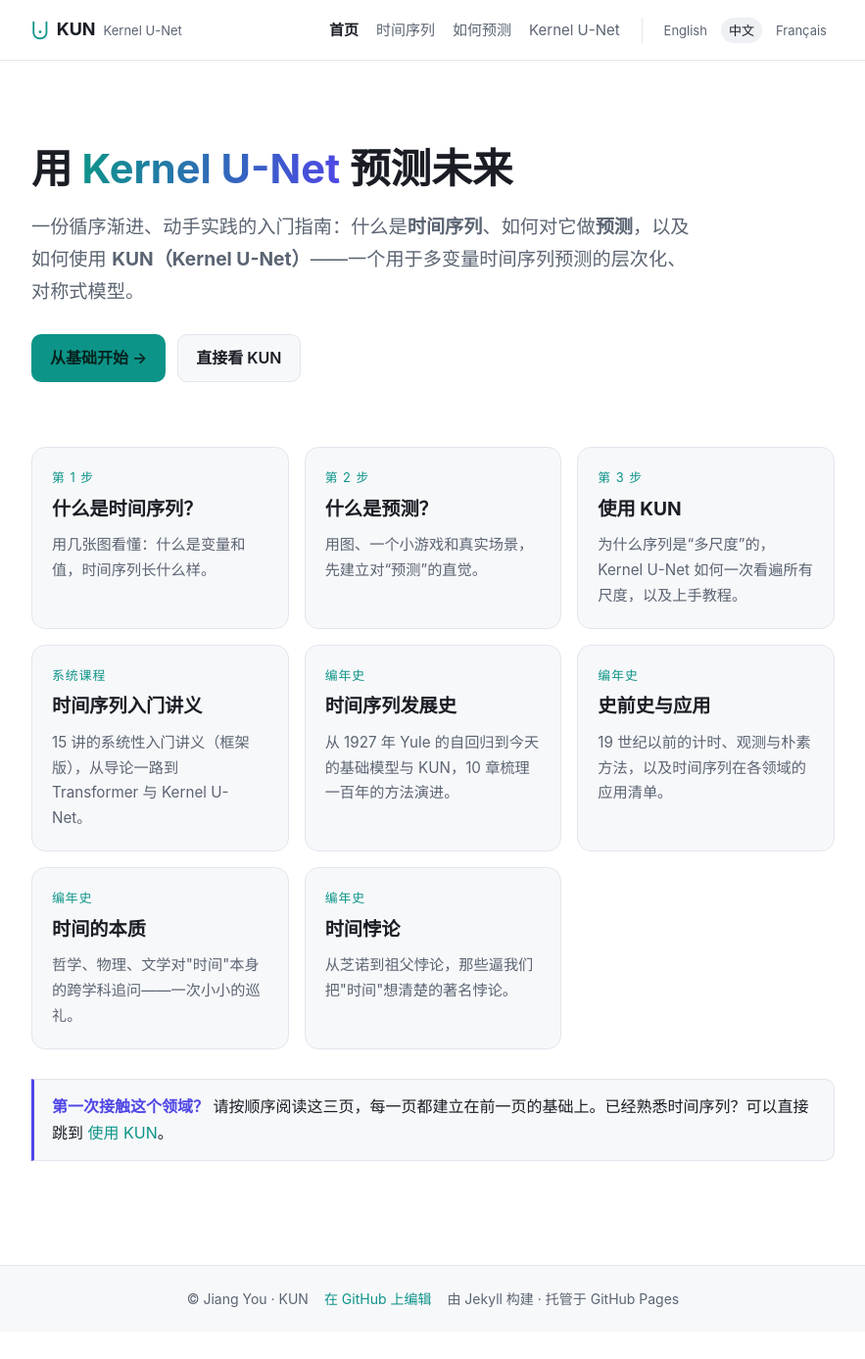
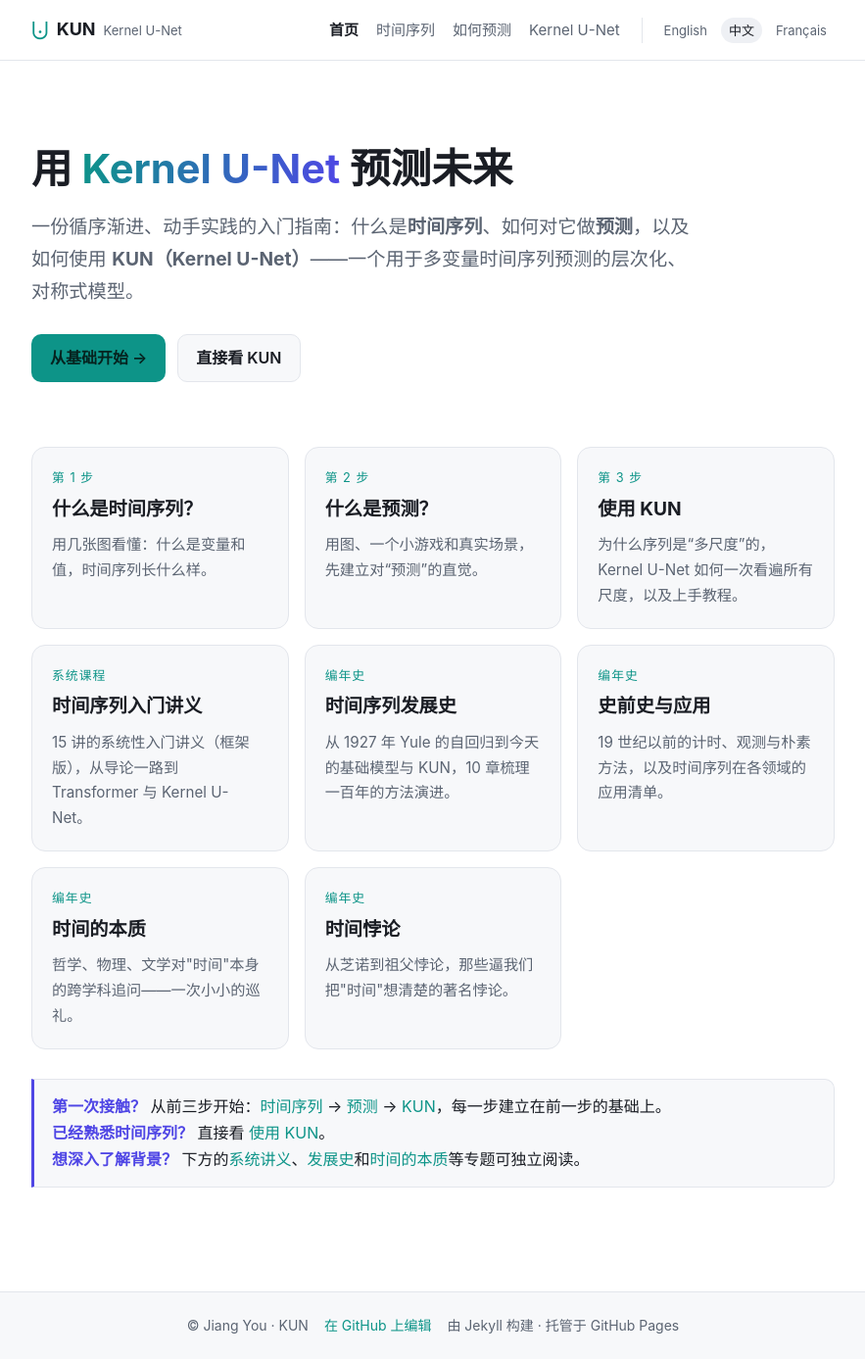
Before and after one commit to JiangYou2025/kun, a Jekyll site: the page built from zh/index.html, in a window 1280 px wide and 1387 px high. Shown: the whole window at 98% size, without its empty margins (198-1081 px from the left). Built offline with Jekyll 4.4.1, drawn with Linux system fonts in a browser that asks for light colours.

Commit message:
Update homepage guide text to match actual content
zh: 8 cards (3 steps + 5 topics) → guide now mentions all three paths
    (入门三步 / 直接看KUN / 深入专题)
en/fr: clarified with inline links instead of vague 'three pages'

```diff
--- a/en/index.html
+++ b/en/index.html
@@ -32,5 +32,6 @@
 </div>
 
 <div class="note">
-  <strong>New to the field?</strong> Read the three pages in order — each one builds on the previous. Already comfortable with time series? Jump straight to <a href="{{ '/en/kun/' | relative_url }}">Using KUN</a>.
+  <strong>New to the field?</strong> Start with the three steps above: <a href="{{ '/en/time-series/' | relative_url }}">Time Series</a> → <a href="{{ '/en/forecasting/' | relative_url }}">Forecasting</a> → <a href="{{ '/en/kun/' | relative_url }}">KUN</a> — each builds on the previous.<br>
+  <strong>Already familiar?</strong> Jump straight to <a href="{{ '/en/kun/' | relative_url }}">Using KUN</a>.
 </div>
--- a/fr/index.html
+++ b/fr/index.html
@@ -32,5 +32,6 @@
 </div>
 
 <div class="note">
-  <strong>Nouveau dans le domaine ?</strong> Lisez les trois pages dans l'ordre — chacune s'appuie sur la précédente. Déjà à l'aise avec les séries temporelles ? Passez directement à <a href="{{ '/fr/kun/' | relative_url }}">Utiliser KUN</a>.
+  <strong>Nouveau dans le domaine ?</strong> Suivez les trois étapes : <a href="{{ '/fr/time-series/' | relative_url }}">Séries temporelles</a> → <a href="{{ '/fr/forecasting/' | relative_url }}">Prévision</a> → <a href="{{ '/fr/kun/' | relative_url }}">KUN</a> — chacune s'appuie sur la précédente.<br>
+  <strong>Déjà à l'aise ?</strong> Passez directement à <a href="{{ '/fr/kun/' | relative_url }}">Utiliser KUN</a>.
 </div>
--- a/zh/index.html
+++ b/zh/index.html
@@ -57,5 +57,7 @@
 </div>
 
 <div class="note">
-  <strong>第一次接触这个领域？</strong> 请按顺序阅读这三页，每一页都建立在前一页的基础上。已经熟悉时间序列？可以直接跳到 <a href="{{ '/zh/kun/' | relative_url }}">使用 KUN</a>。
+  <strong>第一次接触？</strong> 从前三步开始：<a href="{{ '/zh/time-series/' | relative_url }}">时间序列</a> → <a href="{{ '/zh/forecasting/' | relative_url }}">预测</a> → <a href="{{ '/zh/kun/' | relative_url }}">KUN</a>，每一步建立在前一步的基础上。<br>
+  <strong>已经熟悉时间序列？</strong> 直接看 <a href="{{ '/zh/kun/' | relative_url }}">使用 KUN</a>。<br>
+  <strong>想深入了解背景？</strong> 下方的<a href="{{ '/course/' | relative_url }}">系统讲义</a>、<a href="{{ '/history/' | relative_url }}">发展史</a>和<a href="{{ '/nature-of-time/' | relative_url }}">时间的本质</a>等专题可独立阅读。
 </div>
```
